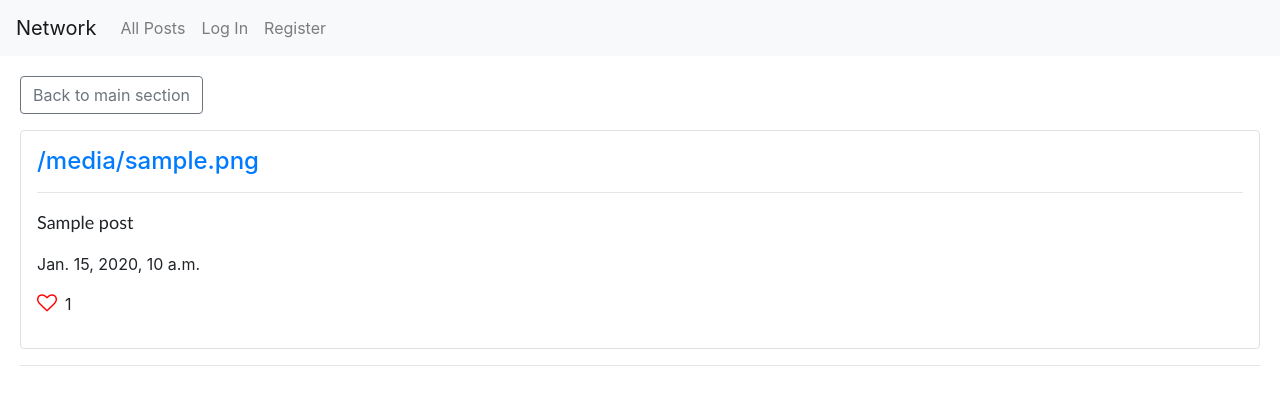
After one commit to SomyaBarwa/Network, a Django app: template network/templates/network/post.html in a window 1280 px wide. The commit adds this page. Shown: the top 405 px of the page. Run offline with Django 3.2, Linux system fonts and the light colour scheme; the template is opened without the code that fills it: most values are stand-ins (such as "Sample title", 1, 10 or a date in 2020); some libraries are stand-ins or nearby versions.

Commit message:
Single isolated post

```diff
--- a/network/templates/network/following.html
+++ b/network/templates/network/following.html
@@ -4,7 +4,7 @@
     <h2>Followed posts</h2>
 
     {% for post,like_count,likes in fullposts %}
-        <div class="border rounded p-3 mt-3">
+        <div class="border rounded p-3 mt-3" style="cursor: pointer;" onclick="window.location='post/'+ '{{post.id}}';">
             <a href="{% url 'profile' post.poster %}"><h4>{{post.poster}}</h4></a>
             <hr>
             {% if user.is_authenticated %}
@@ -22,7 +22,6 @@
             {% else %}
                 <p><i class="fa fa-heart" style="font-size:20px;color:red" onclick="heart('{{post.id}}', this)"></i><span class="ml-2">{{ like_count }}</span></p>
             {% endif %}
-            <p>Comment</p>
         </div>
     {% endfor %}
     <hr>
@@ -49,5 +48,4 @@
         </ul>
     </nav>
 
-    <scrip
 {% endblock %}
--- a/network/templates/network/index.html
+++ b/network/templates/network/index.html
@@ -14,7 +14,7 @@
     {% endif %}
 
     {% for post,like_count,likes in fullposts %}
-        <div class="border rounded p-3 mt-3">
+        <div class="border rounded p-3 mt-3" style="cursor: pointer;" onclick="window.location='post/'+ '{{post.id}}';">
             <div style="display: flex; align-items: center;">
                 <img src="{{post.poster.profile.image.url}}" class="rounded-circle mr-3" style="width: 50px; height: 50px;">
                 <a href="{% url 'profile' post.poster %}"><h4>{{post.poster}}</h4></a>
@@ -35,7 +35,6 @@
             {% else %}
                 <p><i class="fa fa-heart" style="font-size:20px;color:red" onclick="heart('{{post.id}}', this)"></i><span class="ml-2">{{ like_count }}</span></p>
             {% endif %}
-            <p>Comment</p>
         </div>
     {% endfor %}
     <hr>
--- /dev/null
+++ b/network/templates/network/post.html
@@ -0,0 +1,29 @@
+{% extends "network/layout.html" %}
+
+{% block body %}
+    <a onclick="history.back()">
+        <button type="button" class="btn btn-outline-secondary">Back to main section</button>
+    </a>
+
+    <div class="border rounded p-3 mt-3">
+        <a href="{% url 'profile' post.poster %}"><h4>{{post.poster}}</h4></a>
+        <hr>
+        {% if user.is_authenticated %}
+            {% if user == post.poster %}
+                <!-- Edit btn -->
+                <button type="button" class="btn btn-outline-primary my-2" onclick="edit('{{post.id}}',this)">Edit</button>
+                <button type="button" class="btn btn-outline-primary my-2" onclick="deletepost('{{post.id}}',this)" style="float: right;">Delete</button>
+
+            {% endif %}
+        {% endif %}
+        <pre style="font-size: large; font-family:'Gill Sans', 'Gill Sans MT', Calibri, 'Trebuchet MS', sans-serif;">{{ post.post }}</pre>
+        <p>{{post.datetime}}</p>
+        {% if not likes %}
+            <p><i class="fa fa-heart-o" style="font-size:20px;color:red" onclick="heart('{{post.id}}', this)"></i><span class="ml-2">{{ like_count }}</span></p>
+        {% else %}
+            <p><i class="fa fa-heart" style="font-size:20px;color:red" onclick="heart('{{post.id}}', this)"></i><span class="ml-2">{{ like_count }}</span></p>
+        {% endif %}
+    </div>
+    <hr>
+
+{% endblock %}
--- a/network/templates/network/profile.html
+++ b/network/templates/network/profile.html
@@ -51,7 +51,7 @@
 
 
     {% for post,like_count,likes in fullposts %}
-        <div class="border rounded p-3 mt-3">
+        <div class="border rounded p-3 mt-3" style="cursor: pointer;" onclick="window.location='/post/'+ '{{post.id}}';">
             <a href="{% url 'profile' post.poster %}"><h4>{{post.poster}}</h4></a>
             <hr>
             {% if user.is_authenticated %}
@@ -69,7 +69,6 @@
             {% else %}
                 <p><i class="fa fa-heart" style="font-size:20px;color:red" onclick="heart('{{post.id}}', this)"></i><span class="ml-2">{{ like_count }}</span></p>
             {% endif %}
-            <p>Comment</p>
         </div>
     {% endfor %}
     <hr>
--- a/network/urls.py
+++ b/network/urls.py
@@ -14,5 +14,6 @@ urlpatterns = [
     path("follow", views.follow, name="follow"),
     path("edit", views.edit, name="edit"),
     path("like", views.like, name="like"),
-    path("delete", views.delete, name="delete")
+    path("delete", views.delete, name="delete"),
+    path("post/<int:post_id>", views.post, name="post"),
 ] + static(settings.MEDIA_URL, document_root=settings.MEDIA_ROOT)
```
Also changed, not shown: network/views.py (+12 -3 lines), network/static/network/script.js (line endings or trailing spaces).
